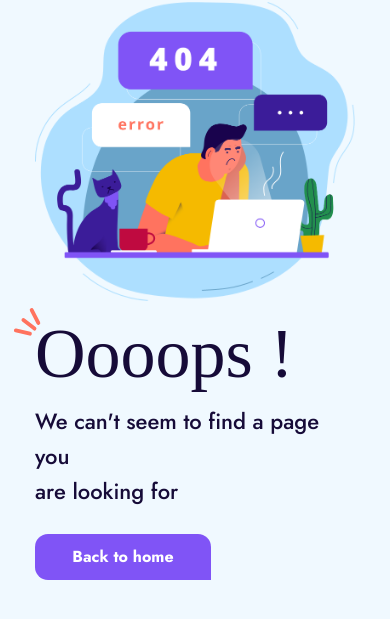
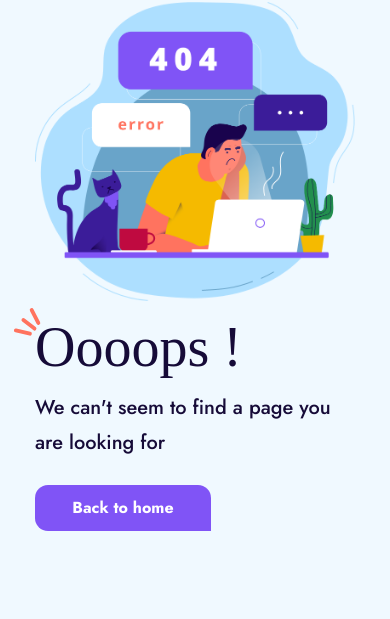
Before and after one commit to Mehrshadmrdi/MediaQuery-Training, a plain HTML site: page index.html in a window 390 px wide. Shown: the part 107-726 px from the top of the page. Drawn offline with Linux system fonts and the light colour scheme.

Commit message:
Update app.css

```diff
--- a/styles/app.css
+++ b/styles/app.css
@@ -75,7 +75,7 @@ body{
 
 
 .menu__item{
-    margin-left: 20px;
+    margin-left: 25px;
     margin-bottom: 25px;
 }
 
@@ -240,4 +240,10 @@ body{
         max-width: 100%;
         padding: 0 35px;
     }
+    .page-content__title{
+        font-size: 56px;
+    }
+    .page-content__caption{
+        font-size: 20px;
+    }
 }
```
